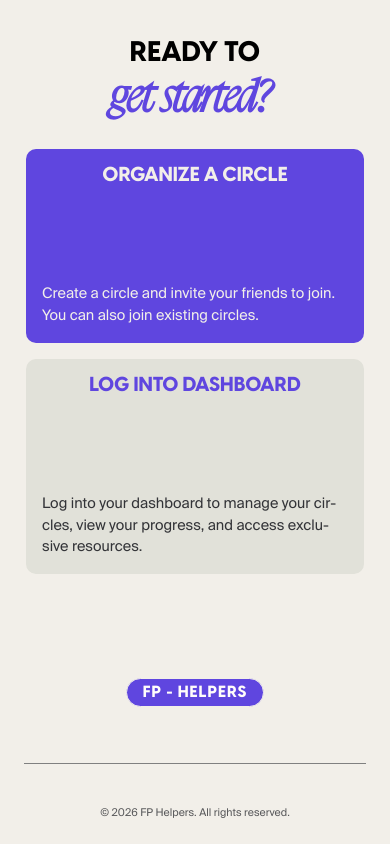
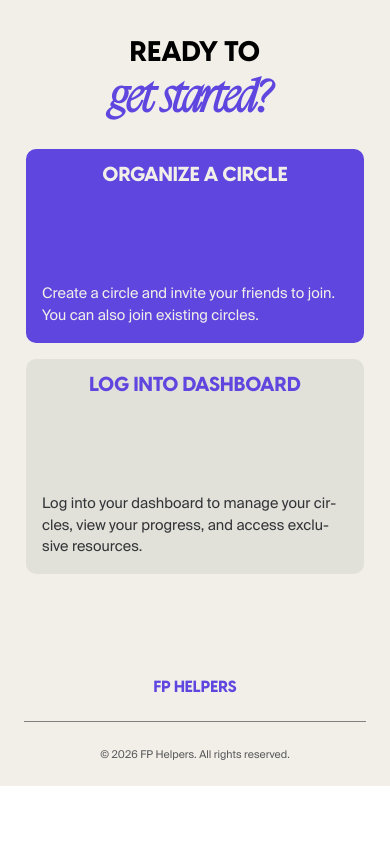
Before and after one commit to ChristianWare/FP-Helpers, a Next.js app: page / in a window 390 px wide. Shown: the part 3462-4306 px from the top of the page. After the commit the page ends 4248 px from the top, so only its background shows below. Built offline with nearby package versions, Linux system fonts and the light colour scheme.

Commit message:
footer updates

```diff
--- a/src/components/shared/Footerii/Footerii.module.css
+++ b/src/components/shared/Footerii/Footerii.module.css
@@ -19,13 +19,20 @@
 
 .logo,
 .logoMobile {
-  color: var(--black);
   font-size: 2rem;
   white-space: nowrap;
+  font-family: var(--VisbyCF);
+  text-transform: uppercase;
+  font-size: 2rem;
+  color: var(--purple);
 }
 
 .box {
   width: fit-content;
+  font-family: var(--VisbyCF);
+  text-transform: uppercase;
+  font-size: 2rem;
+  color: var(--purple);
 }
 
 .logoMobile {
@@ -181,7 +188,7 @@
 
   .logoMobile {
     display: block;
-    margin-bottom: 4rem;
+    /* margin-bottom: 4rem; */
     display: flex;
     align-items: center;
     justify-content: center;
@@ -192,6 +199,7 @@
     align-items: center;
     justify-content: center;
     gap: 3rem;
+    padding-top: 0rem;
   }
 }
 
--- a/src/components/shared/Footerii/Footerii.tsx
+++ b/src/components/shared/Footerii/Footerii.tsx
@@ -1,5 +1,5 @@
 import styles from "./Footerii.module.css";
-import Logo from "../Logo/Logo";
+// import Logo from "../Logo/Logo";
 
 export default function Footerii() {
   const currentYear = new Date().getFullYear();
@@ -8,14 +8,13 @@ export default function Footerii() {
     <footer className={styles.container}>
       <div className={styles.parent}>
         <div className={styles.content}>
-          <div className={styles.logoMobile}>
-            <Logo />
-          </div>
+          <div className={styles.logoMobile}>FP Helpers</div>
           <div className={styles.top}></div>
           <div className={styles.bottom}>
             <div className={styles.left}>
               <div className={styles.box}>
-                <Logo />
+                {/* <Logo /> */}
+                FP Helpers
               </div>
             </div>
             <div className={styles.right}>
```
